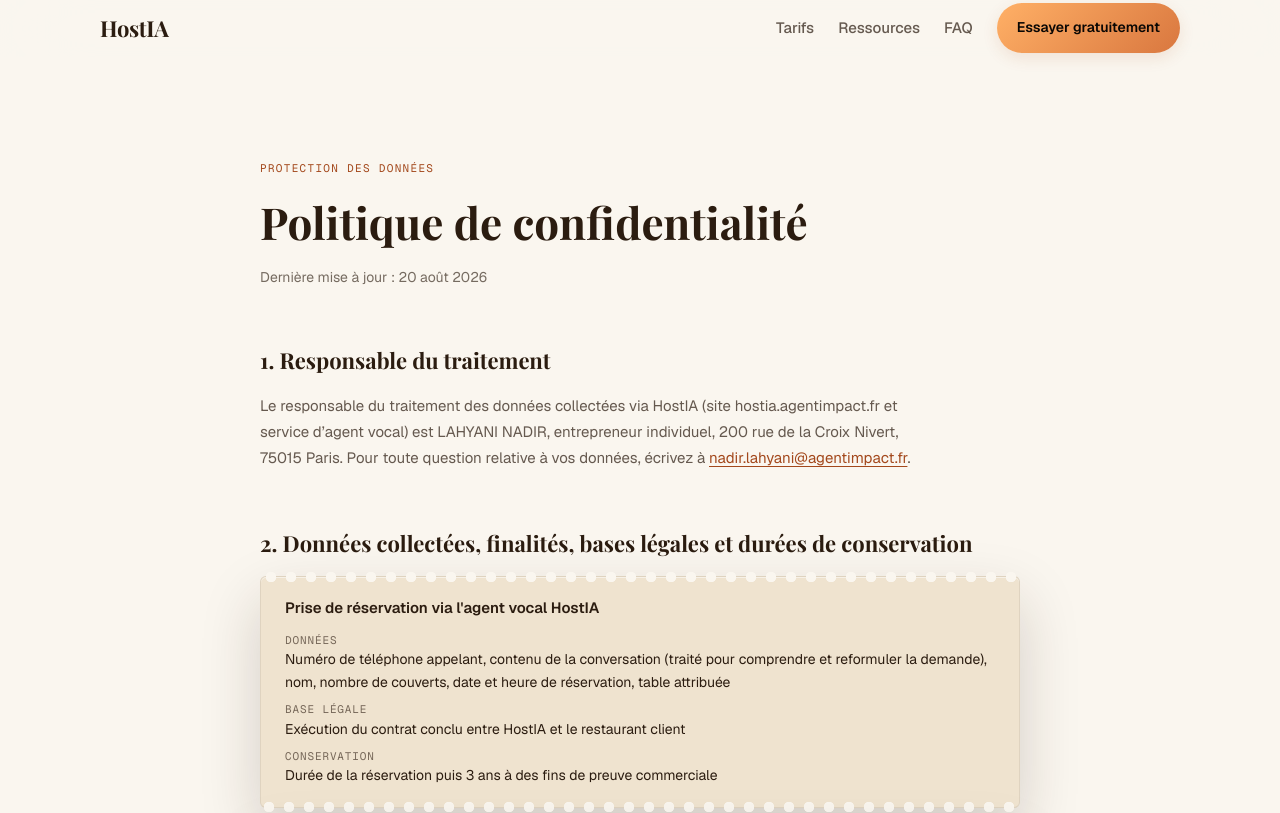
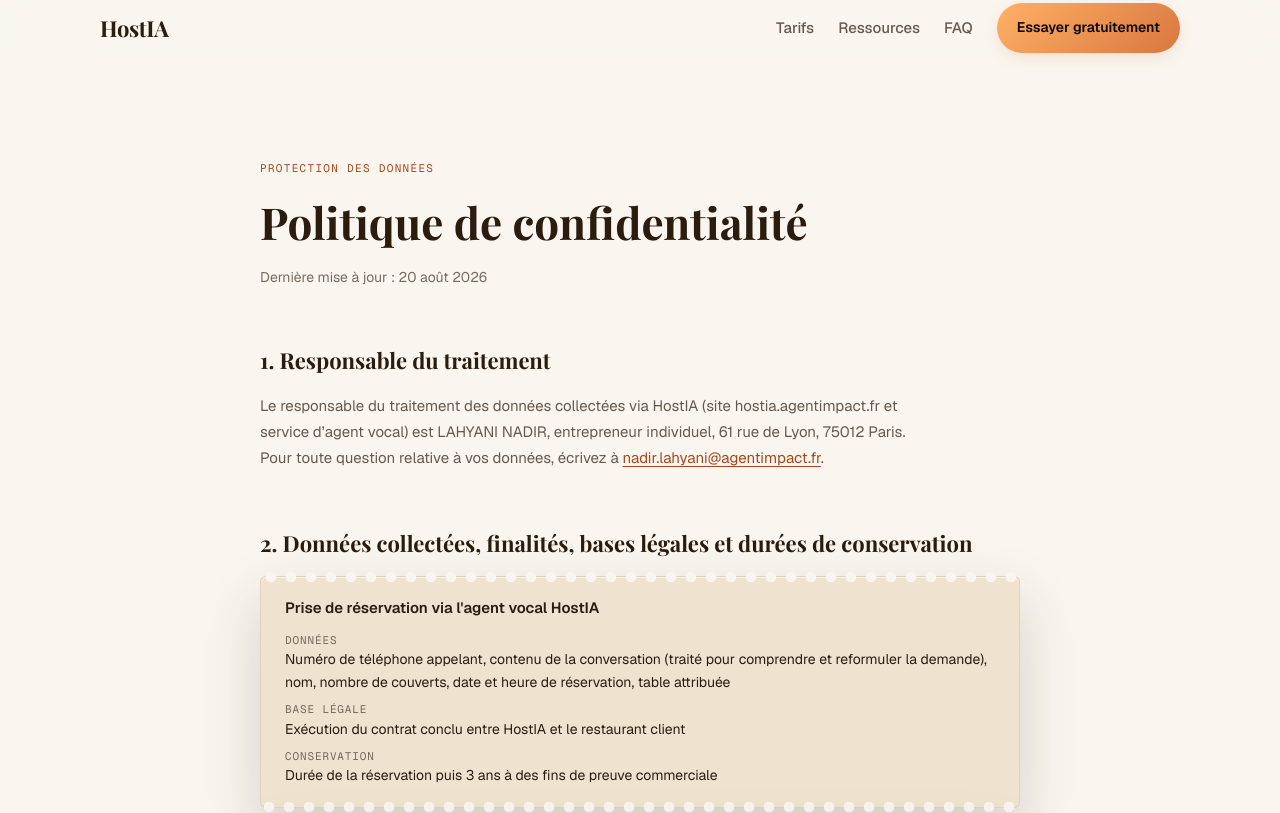
Before and after one commit to NadirL05/Landing-page-HostIA, a Next.js app: page /confidentialite in a window 1280 px wide. Shown: the top 813 px of the page. Built offline with nearby package versions, Linux system fonts and the light colour scheme.

Commit message:
fix(legal): adresse professionnelle 61 rue de Lyon, 75012 Paris

```diff
--- a/app/confidentialite/page.tsx
+++ b/app/confidentialite/page.tsx
@@ -142,7 +142,7 @@ export default function ConfidentialitePage() {
             <p style={paragraphStyle}>
               Le responsable du traitement des données collectées via HostIA (site
               hostia.agentimpact.fr et service d&rsquo;agent vocal) est LAHYANI NADIR, entrepreneur
-              individuel, 200 rue de la Croix Nivert, 75015 Paris. Pour toute question relative à
+              individuel, 61 rue de Lyon, 75012 Paris. Pour toute question relative à
               vos données, écrivez à{" "}
               <a href="mailto:nadir.lahyani@agentimpact.fr" style={linkStyle}>
                 nadir.lahyani@agentimpact.fr
--- a/app/mentions-legales/page.tsx
+++ b/app/mentions-legales/page.tsx
@@ -110,7 +110,7 @@ export default function MentionsLegalesPage() {
                 <LegalRow label="Raison sociale">LAHYANI NADIR</LegalRow>
                 <LegalRow label="Nom commercial">AgentImpact / HostIA</LegalRow>
                 <LegalRow label="Forme juridique">Entrepreneur individuel</LegalRow>
-                <LegalRow label="Siège">200 rue de la Croix Nivert, 75015 Paris, France</LegalRow>
+                <LegalRow label="Siège">61 rue de Lyon, 75012 Paris, France</LegalRow>
                 <LegalRow label="SIREN">942 311 333</LegalRow>
                 <LegalRow label="SIRET">942 311 333 00010</LegalRow>
                 <LegalRow label="TVA intracommunautaire">FR58942311333</LegalRow>
```
